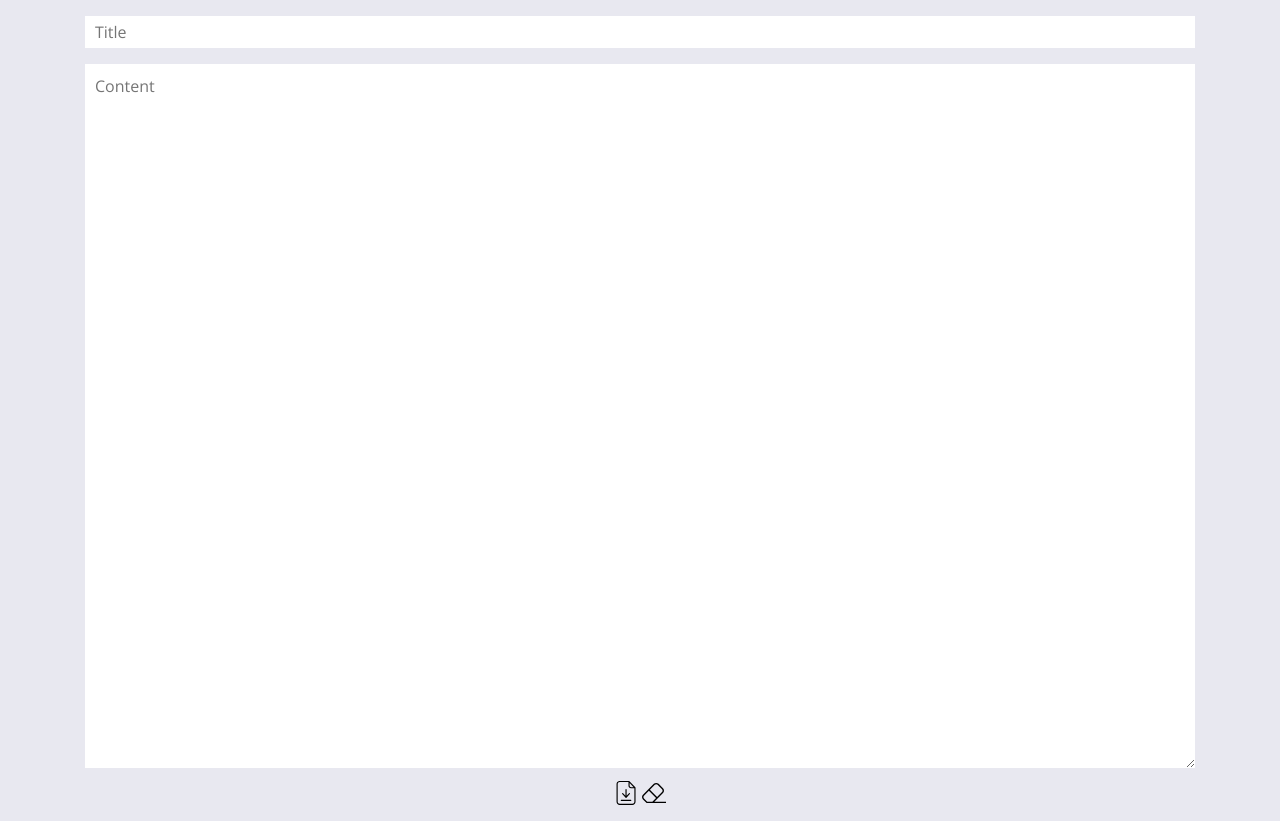
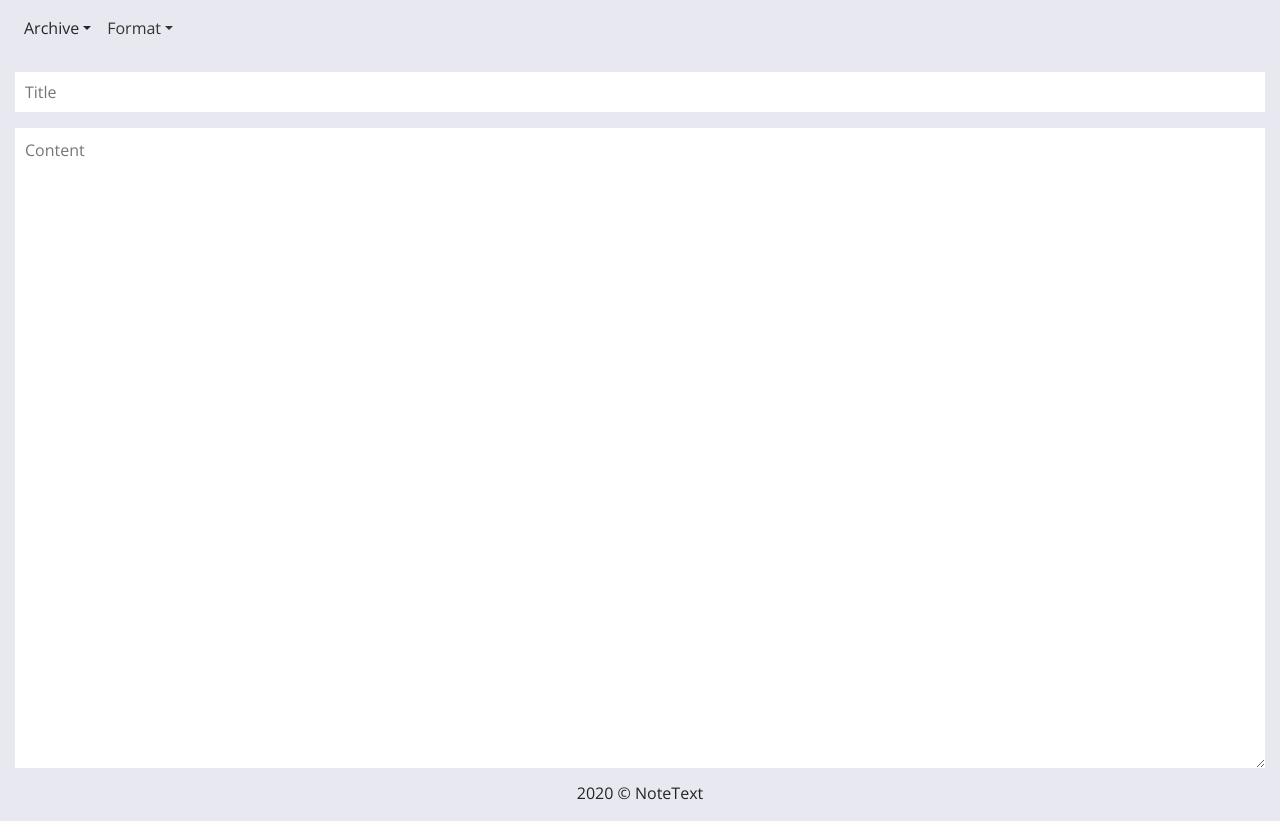
Before and after one commit to davidescor/js--NoteText, a plain HTML site: page index.html in a window 1280 px wide. Drawn offline with nearby package versions, Linux system fonts and the light colour scheme.

Commit message:
update design
- add navbar
- delete buttons (download, reset)
- update container-fluid

```diff
--- a/core/design/style.css
+++ b/core/design/style.css
@@ -4,18 +4,36 @@ body{
   font-family: 'Open Sans', sans-serif;
   background-color: #e8e8f0;
 }
+.navbar{
+  cursor: context-menu;
+  background-color: #e8e8f0;
+}
+
+.nav-link{
+  color: #333;
+}
+
+
+.dropdown-item{
+  background-color: white;
+}
+.dropdown-item:active{
+  background-color: white;
+}
+
+
 .input{
   padding: 10px;
   border: none;
   margin-top: 2vh;
-  height: 4vh;
+  height: 5vh;
   width: 100%
 }
 .textarea{
   padding: 10px;
   border: none;
   margin-top: 2vh;
-  height: 88vh;
+  height: 80vh;
   width: 100%
 }
 .bt-content{
--- a/index.html
+++ b/index.html
@@ -13,14 +13,42 @@
 </head>
 <body>
 
-<div class="container">
+<nav class="navbar navbar-expand-sm">
+  <ul class="navbar-nav">
+    <li class="nav-item dropdown">
+      <a class="nav-link  dropdown-toggle" data-toggle="dropdown">Archive</a>
+        <ul class="dropdown-menu">
+          <li>
+            <a class="dropdown-item" target="_blank" href="index.html">New document</a>
+            <a class="dropdown-item" id="descargar" onclick="textDownload()">Save</a>
+          </li>
+        </ul>
+    </li>
+    <li class="nav-item dropdown">
+      <a class="nav-link  dropdown-toggle" href="#" data-toggle="dropdown">Format</a>
+        <ul class="dropdown-menu">
+          <li>
+            <a class="dropdown-item" onclick="textReset()">Reset</a>
+          </li>
+        </ul>
+    </li>
+  </ul>
+  </div>
+</nav>
+
+
+<div class="container-fluid">
   <input class="input" id="input" placeholder="Title"></input>
   <textarea class="textarea" id="textarea" placeholder="Content"></textarea>
   <div class="bt-content text-center">
-    <a id="descargar" onclick="textDownload()"><img src="core/design/img/svg/download.svg" alt="download" width="24" height="24" /></a>
-    <a id="borrar" onclick="textReset()"><img src="core/design/img/svg/reset.svg" alt="reset" width="24" height="24" /></a>
   </div>
 </div>
+
+<footer>
+  <div class="text-center">
+    <p>2020 © NoteText</p>
+  </div>
+</footer>
 
 </body>
   <script type="text/javascript">
```
Also changed, not shown: core/design/img/svg/download.svg (deleted), core/design/img/svg/reset.svg (deleted).
